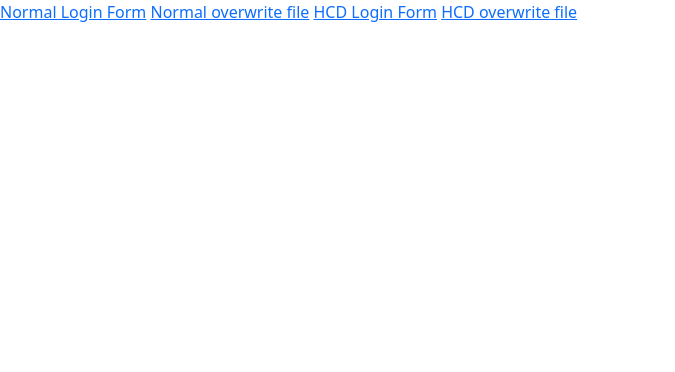
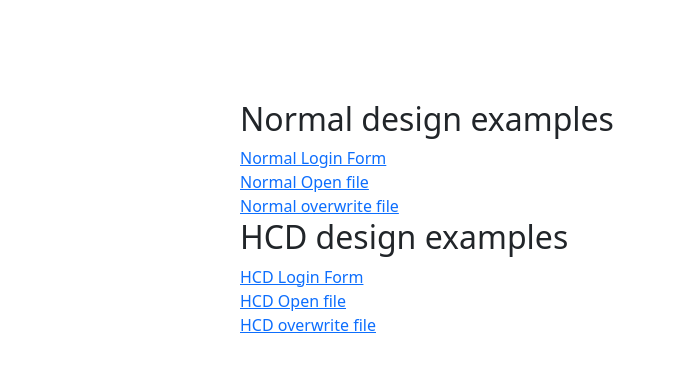
Before and after one commit to chipueatfast/se-400-hcd, a React (Create React App) app: page / in a window 1280 px wide. Shown: the top 372 px of the page, without its empty margins (0-675 px from the left). Built offline with nearby package versions, Linux system fonts and the light colour scheme.

Commit message:
launch for survey

```diff
--- a/public/index.html
+++ b/public/index.html
@@ -28,6 +28,7 @@
   </head>
   <body>
     <noscript>You need to enable JavaScript to run this app.</noscript>
+    <script>var exports = {};</script>
     <div id="root"></div>
     <!--
       This HTML file is a template.
--- a/src/App.tsx
+++ b/src/App.tsx
@@ -16,10 +16,28 @@ function App() {
       <BrowserRouter>
         <Switch>
           <Route exact path="/">
-            <div>
-              <a href="/normal/login">Normal Login Form</a>&nbsp;
+            <div style={{
+              paddingTop: "100px",
+              maxWidth: "800px",
+              margin: "0 auto",
+              width: "100%",
+            }}>
+              <h2>
+                Normal design examples
+              </h2>
+              <a href="/normal/login">Normal Login Form</a>
+              <br />
+              <a href="/normal/open-file">Normal Open file</a>&nbsp;
+              <br />
               <a href="/normal/overwrite-file">Normal overwrite file</a>&nbsp;
+              <br />
+              <h2>
+                HCD design examples
+              </h2>
               <a href="/hcd/login">HCD Login Form</a>&nbsp;
+              <br />
+              <a href="/hcd/open-file">HCD Open file</a>&nbsp;
+              <br />
               <a href="/hcd/overwrite-file">HCD  overwrite file</a>&nbsp;
             </div>
           </Route>
--- a/tsconfig.json
+++ b/tsconfig.json
@@ -1,7 +1,7 @@
 {
   "compilerOptions": {
     "baseUrl": "src",
-    "target": "es5",
+    "target": "es6",
     "lib": [
       "dom",
       "dom.iterable",
```
